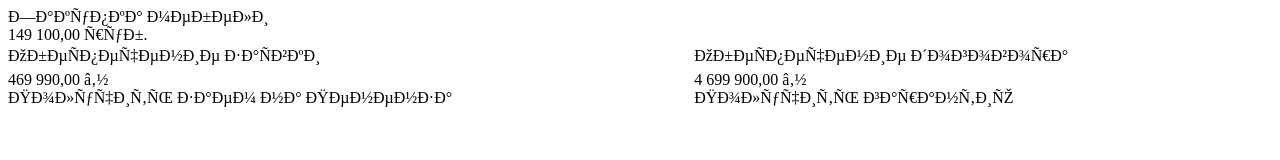
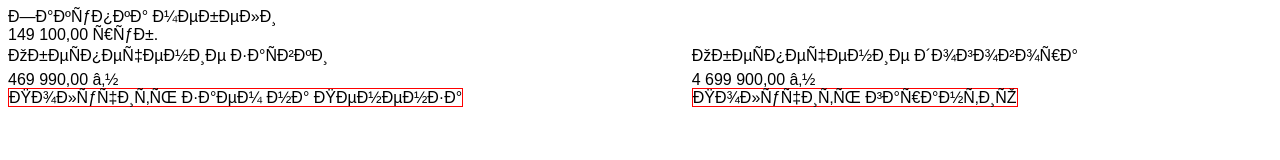
Before and after one commit to newyorrker/email-template, a website: page src/index.html in a window 1280 px wide. Drawn offline with nearby package versions, Linux system fonts and the light colour scheme; files that its build step writes are made by us from their sources.

Commit message:
Setting teemplate

```diff
--- a/src/index.html
+++ b/src/index.html
@@ -4,16 +4,11 @@
 <head>
 	<meta http-equiv=«Content-Type» content=«text/html; charset=utf-8»>
 	<title>Резиновая HTML табличная верстка сайта</title>
-
-
   <!-- styles will be inlined -->
-  <link rel="stylesheet" type="text/css" href="../public/css/style.css">
+  <link rel="stylesheet" type="text/css" href="../public/css/inline.css">
 
   <!-- styles will be embedded -->
-  <link rel="stylesheet" type="text/css" href="../public/css/main.css" data-embed>
-
-  <!-- link tag will be preserved and styles will not be inlined or embedded -->
-  <link href="https://fonts.googleapis.com/css?family=Roboto:300,400" rel="stylesheet" type="text/css" data-embed-ignore>
+  <link rel="stylesheet" type="text/css" href="../public/css/embed.css" data-embed>
 
   <!-- styles will be inlined -->
   <style>
```
